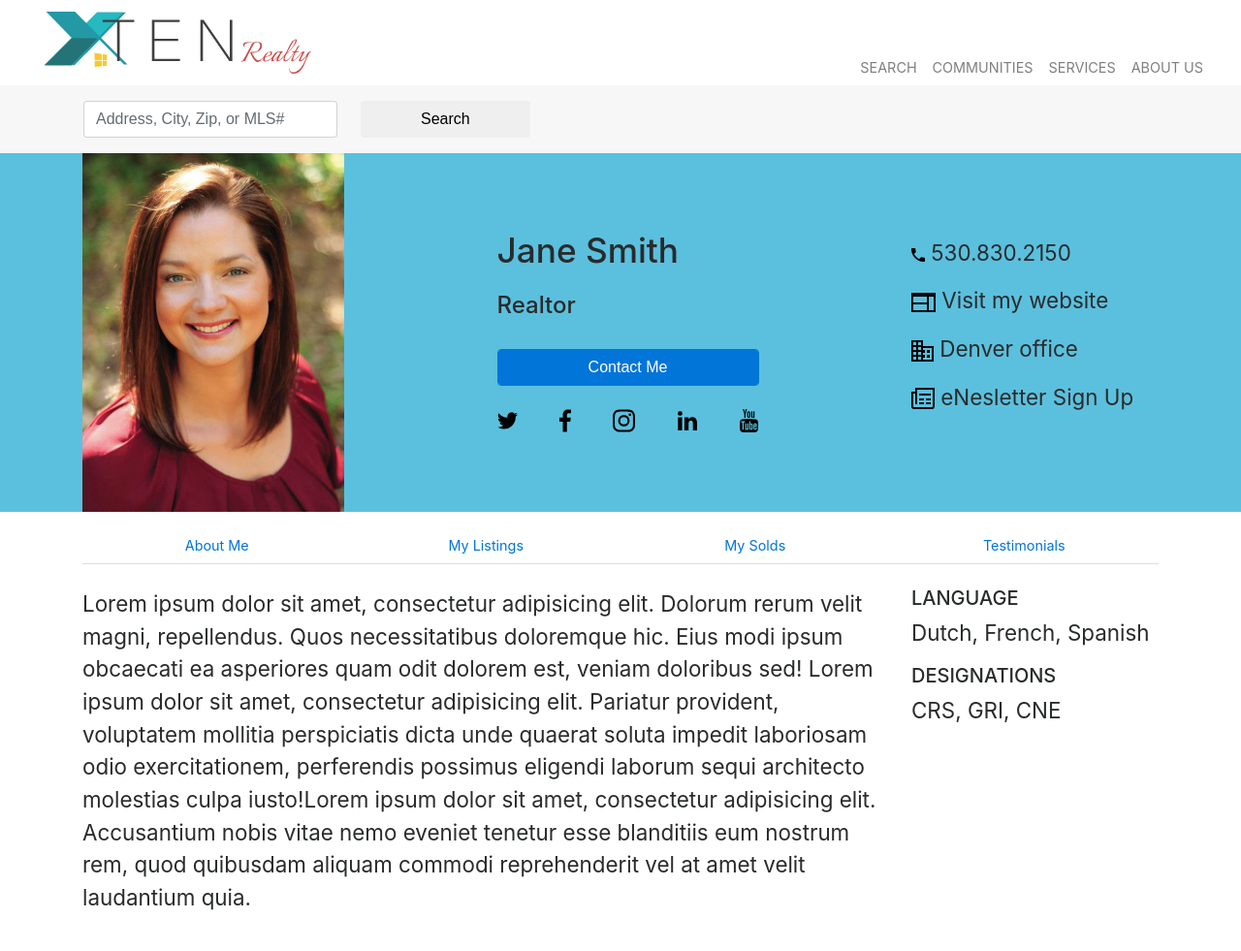
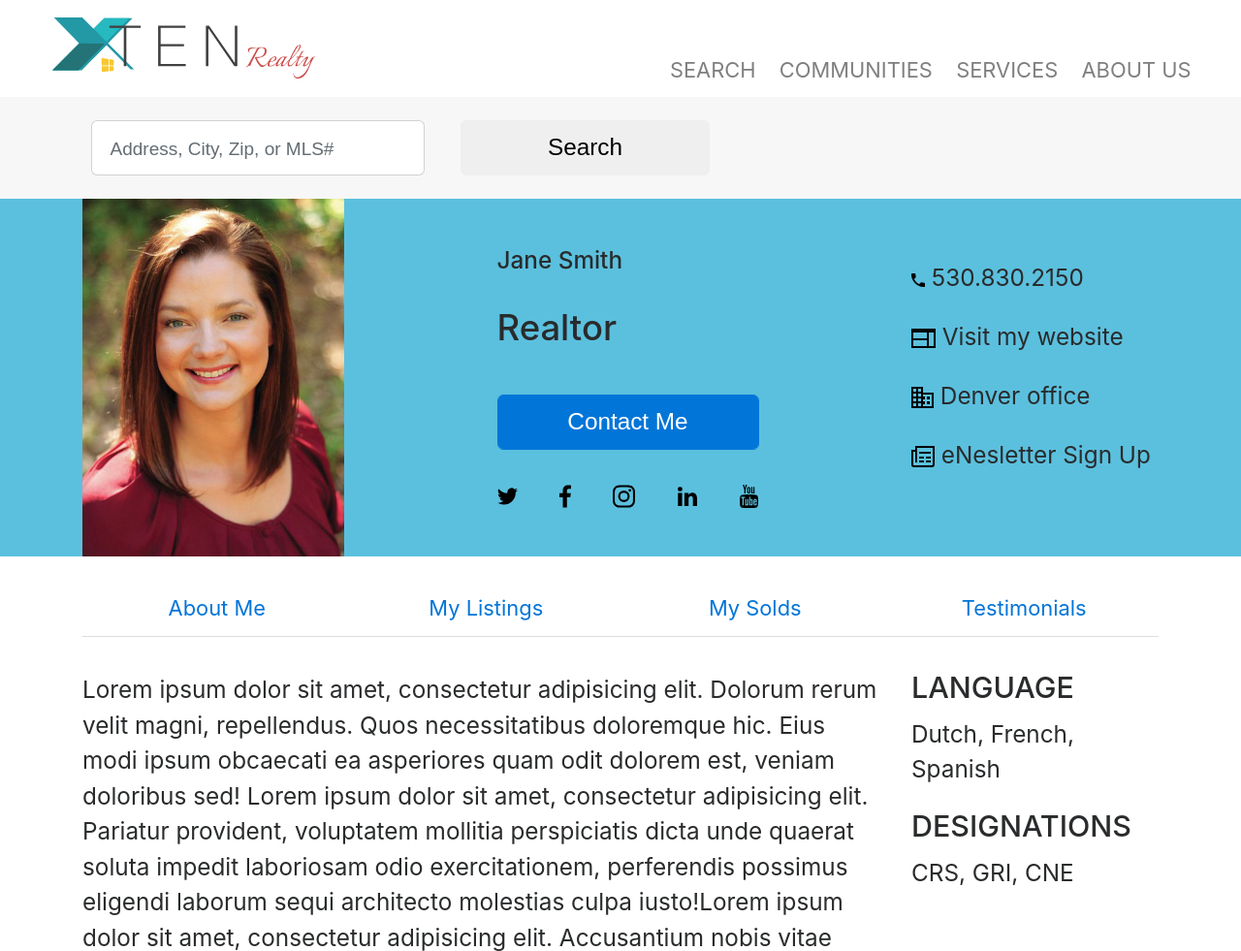
Before and after one commit to alexi-o/boojTest, a plain HTML site: page HTML_CSS/index.html in a window 1280 px wide. Shown: the top 981 px of the page at 97% size. Drawn offline with nearby package versions, Linux system fonts and the light colour scheme; a script that the page names is missing.

Commit message:
starts working on placeholder font size responsive issue

```diff
--- a/HTML_CSS/index.html
+++ b/HTML_CSS/index.html
@@ -43,8 +43,8 @@
   <div class="container">
     <nav class="navbar navbar-toggleable-md search-nav">
       <form class="form-inline col-xs-1 col-sm-12 form-fix">
-        <input class="form-control col-sm-3" type="text" placeholder="Address, City, Zip, or MLS#">
-        <button class="btn my-2 col-sm-2 ml-4" type="submit">Search</button>
+        <input class="form-control col-sm-4" type="text" placeholder="Address, City, Zip, or MLS#">
+        <button class="btn my-2 col-sm-3 ml-4" type="submit">Search</button>
       </form>
     </nav>
   </div>
@@ -55,7 +55,7 @@
 <div class="container-fluid bg-info">
     <div class="container">
         <div class="row fix-gutter d-flex align-items-center">
-          <div class="col-xs-3 col-sm-3 col-lg-3">
+          <div class="col-xs-3 col-sm-4 col-lg-3">
             <img class="img-fluid" src="./Assets/Realtor Image/saramortensun.jpg" />
           </div>
           <div class="container-fluid col-sm-4 col-lg-3">
--- a/HTML_CSS/style.css
+++ b/HTML_CSS/style.css
@@ -34,39 +34,44 @@ h1 {
     font-size: 1rem;
 }
 
+::-webkit-input-placeholder {
+   font-size: 21px;
+}
+
+:-moz-placeholder {
+      font-size: 25px;
+}
+
+::-moz-placeholder {
+      font-size: 25px;
+}
+
+::-webkit-input-placeholder {
+   font-size: 19px!important;
+}
+
+:-moz-placeholder {
+      font-size: 13px!important;
+}
+::-moz-placeholder {
+      font-size: 13px!important;
+}
+
 @media (min-width: 400px) {
-    h1 {
-        font-size: 1.3rem;
-    }
-    p {
-    	font-size: 0.6rem;
+    html {
+    	font-size: 4vw;
     }
 }
 
 @media (min-width: 600px) {
-    h1 {
-        font-size: 1.6rem;
-    }
-    p {
-    	font-size: 0.7rem;
-    }
-}
-
-@media (min-width: 800px) {
-    h1 {
-        font-size: 1.9rem;
-    }
-    p {
-    	font-size: 1.2rem;
+    html {
+    	font-size: 2.3vw;
     }
 }
 
 @media (min-width: 1000px) {
-    h1 {
-        font-size: 2.2rem;
-    }
-    p {
-    	font-size: 1.4rem;
+    html {
+    	font-size: 1.9vw;
     }
 }
 
```
